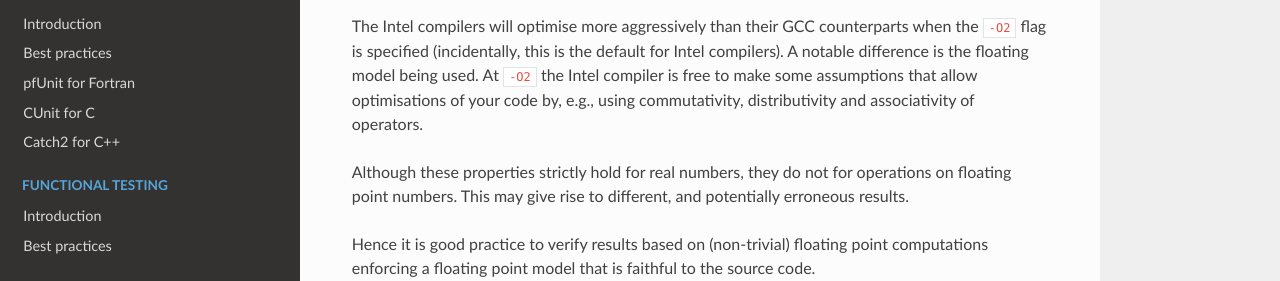
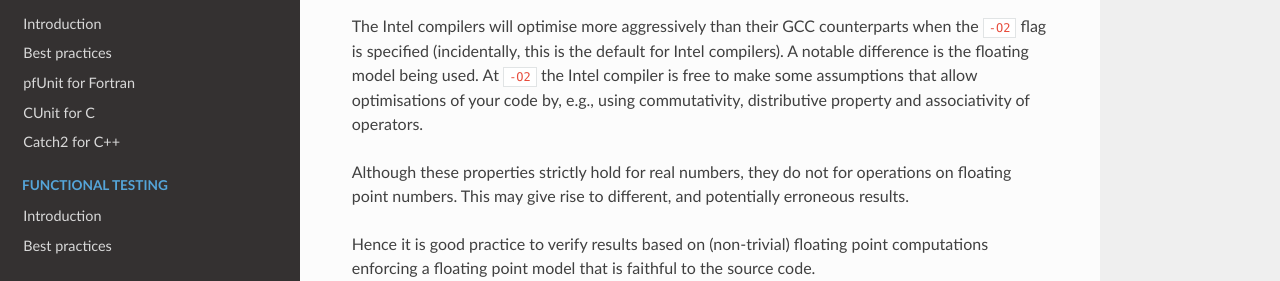
Before and after one commit to gjbex/Defensive_programming_and_debugging, an MkDocs documentation site: the page built from docs/CodeValidation/Compilers/icc_flags.md, in a window 1280 px wide and 1388 px high. Shown: the part 730-1011 px from the top of the window. Built offline with MkDocs 1.6.1, drawn with Linux system fonts in a browser that asks for light colours; nearby versions of some CDN libraries.

Commit message:
Fix typos

```diff
--- a/docs/CodeValidation/Compilers/icc_flags.md
+++ b/docs/CodeValidation/Compilers/icc_flags.md
@@ -24,7 +24,7 @@ $ icc  -Wall  -Wremarks  -Wchecks  -w3  ...
 
 ## Floating point model
 
-The Intel compilers will optimise more aggressively than their GCC counterparts when the `-O2` flag is specified (incidentally, this is the default for Intel compilers).  A notable difference is the floating model being used.  At `-O2` the Intel compiler is free to make some assumptions that allow optimisations of your code by, e.g., using commutativity, distributivity and associativity of operators.
+The Intel compilers will optimise more aggressively than their GCC counterparts when the `-O2` flag is specified (incidentally, this is the default for Intel compilers).  A notable difference is the floating model being used.  At `-O2` the Intel compiler is free to make some assumptions that allow optimisations of your code by, e.g., using commutativity, distributive property and associativity of operators.
 
 Although these properties strictly hold for real numbers, they do not for operations on floating point numbers.  This may give rise to different, and potentially erroneous results.
 
```
Also changed, not shown: docs/BugsAtRuntime/Verification/Compilers/icc_flags.md (+1 -1 lines).
